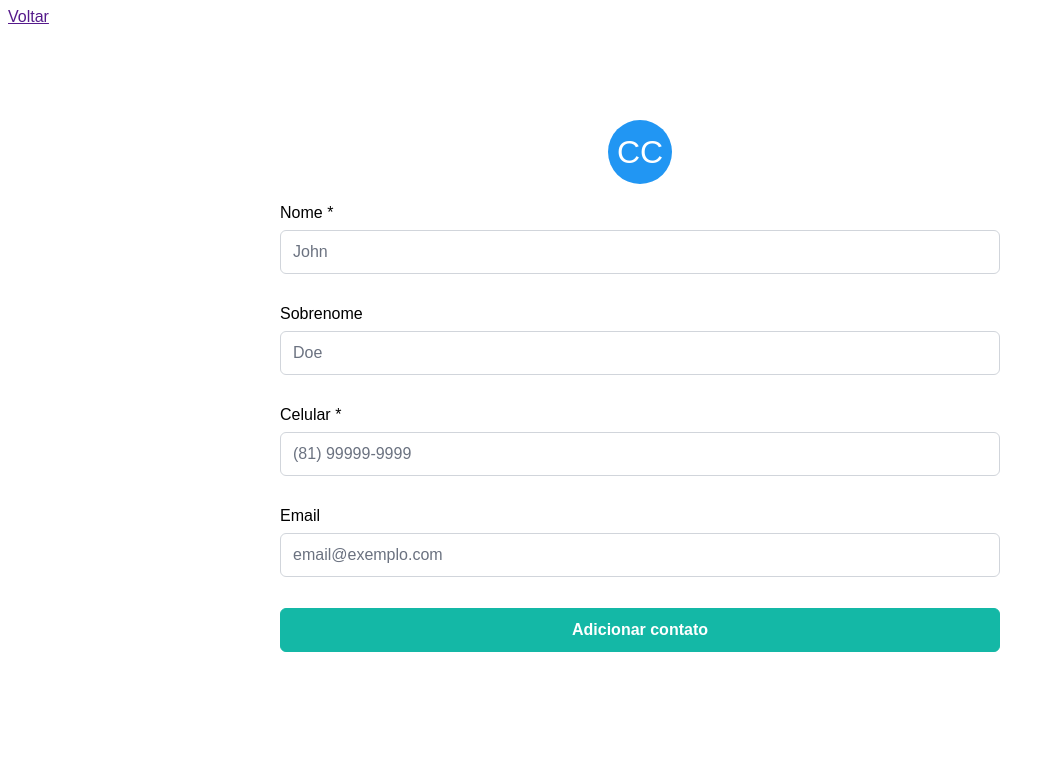
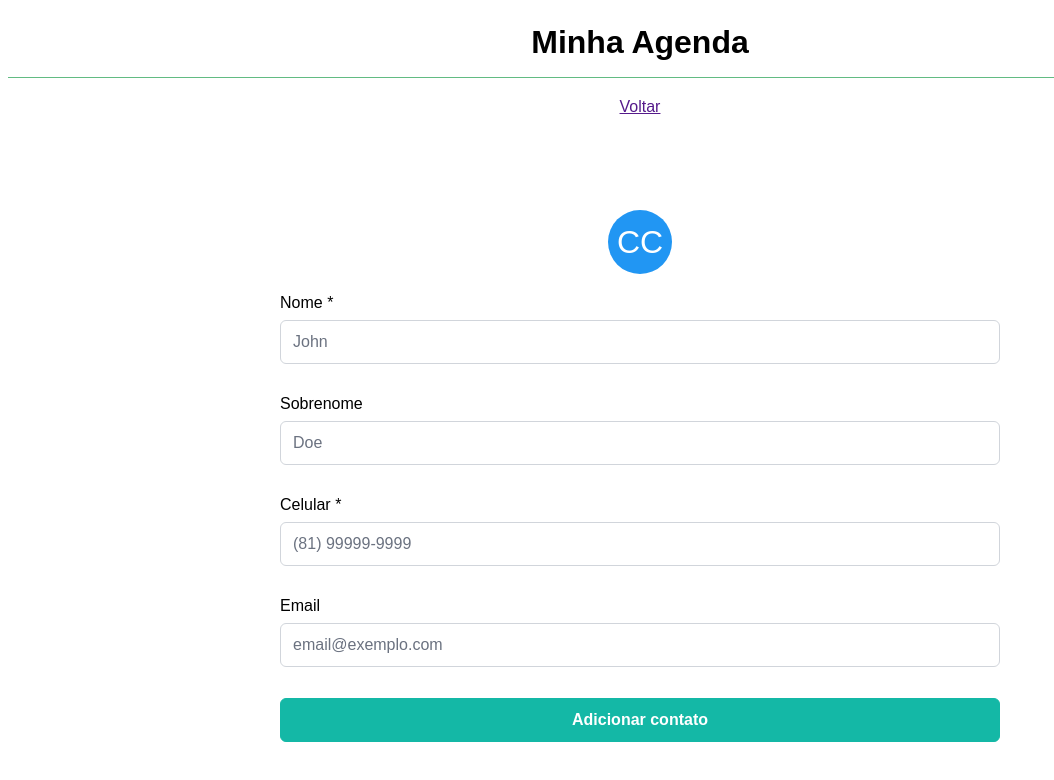
Before and after one commit to Clovis-Chakrian/Agenda-FrontEnd-BlueTechnology, a Vue app: page /create-contact in a window 1280 px wide. Shown: the top 780 px of the page, without its empty margins (0-1054 px from the left). Built offline with nearby package versions, Linux system fonts and the light colour scheme; a web font is replaced by a local one.

Commit message:
Feat: added a header to the project

```diff
--- a/src/App.vue
+++ b/src/App.vue
@@ -1,10 +1,29 @@
 <template>
-  <!-- <nav>
-    <router-link to="/">Home</router-link> |
-    <router-link to="/about">About</router-link>
-  </nav> -->
-  <router-view/>
+  <div class="content">
+    <header>
+      <h1>Minha Agenda</h1>
+    </header>
+    <router-view />
+  </div>
 </template>
 
-<style>
+<style scoped>
+.content {
+  display: flex;
+  flex-direction: column;
+  align-items: center;
+}
+
+header {
+  margin: 0px;
+  padding: 0px;
+  width: 100%;
+  height: 70px;
+  display: flex;
+  flex-direction: column;
+  justify-content: center;
+  align-items: center;
+  margin-bottom: 20px;
+  border-bottom: 1px solid #62bb82;
+}
 </style>
```
